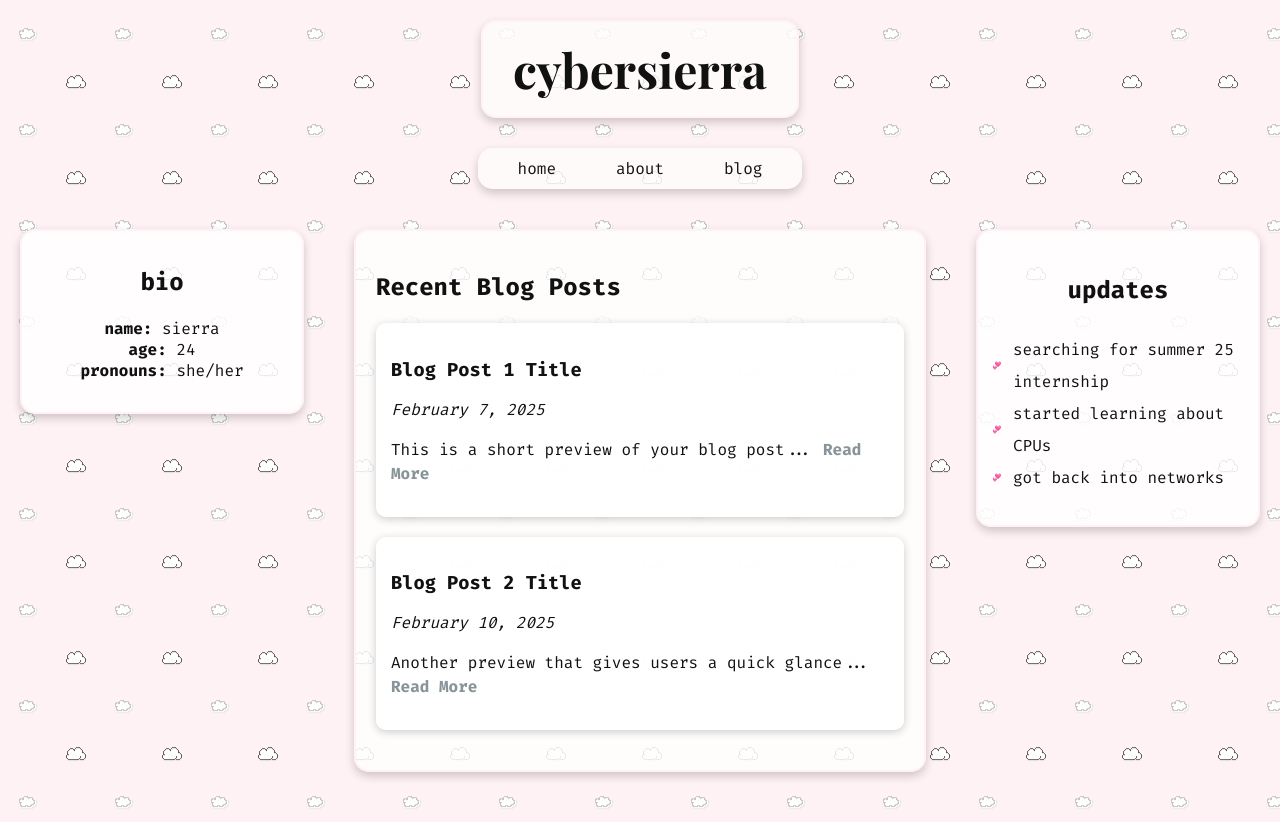
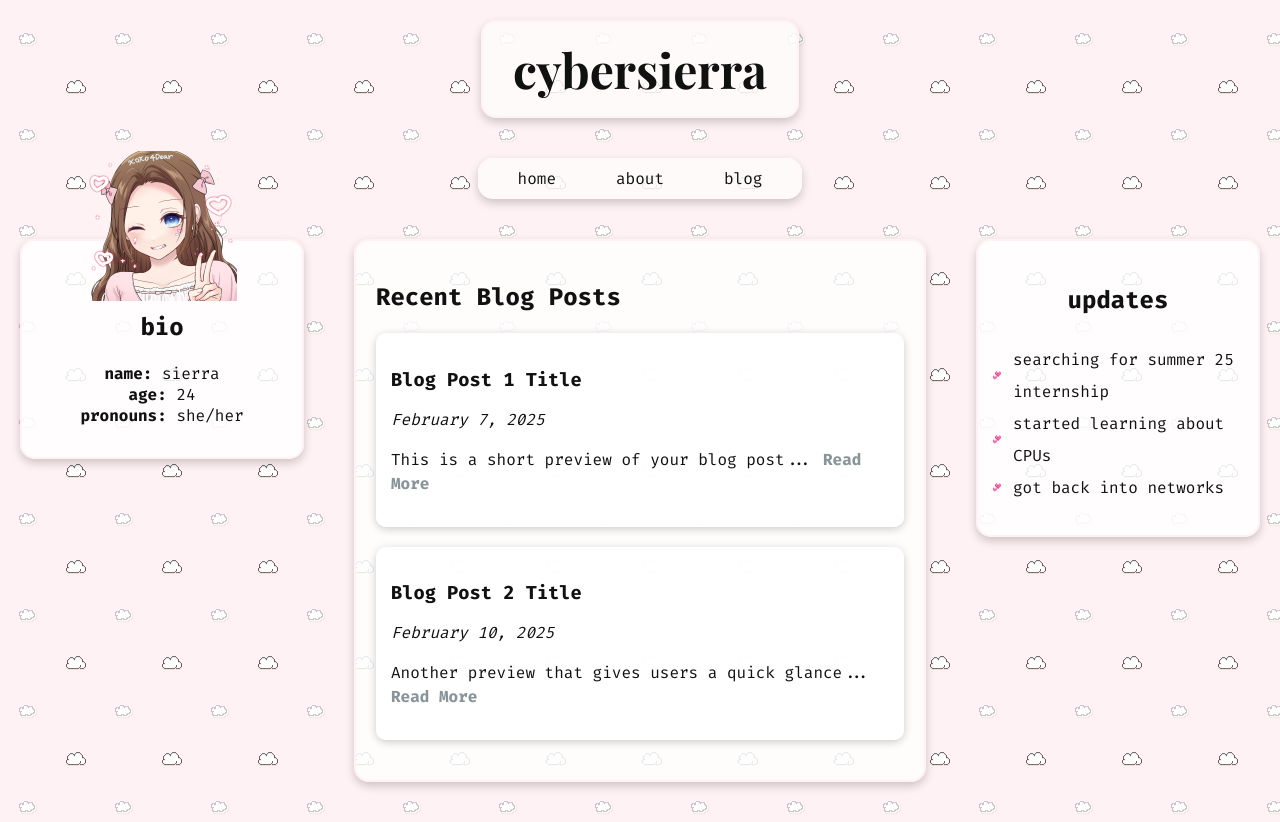
Before and after one commit to cybersierra/website, a plain HTML site: page index.html in a window 1280 px wide. Drawn offline with nearby package versions, Linux system fonts and the light colour scheme.

Commit message:
updated sprite and cursor

```diff
--- a/index.html
+++ b/index.html
@@ -16,6 +16,8 @@
   <!-- button/header -->
   <header class = "header">
     <a href="index.html" class = "site-title">cybersierra</a>
+
+    <!-- navigation bar -->
     <nav class="nav-bar">
       <ul>
         <li><a href="index.html">home</a></li>
@@ -30,6 +32,7 @@
     <!-- left column-->
     <aside class="left-column">
       <div class="bio">
+        <img src="assets/spite1.png" alt="sprite" class="sprite">
         <h1>bio</h1>
         <p><b>name: </b>sierra<br>
         <b>age: </b>24<br>
--- a/style.css
+++ b/style.css
@@ -15,6 +15,14 @@ body{
   text-align: left;
   text-transform: bold;
   margin: 0;
+
+    /* cursor is from https://www.cursors-4u.com/cursor/2011/12/29/angel-wing-heart.html
+  /* cursor */
+  cursor: url('assets/heart-cursor.png'), auto;
+}
+
+body, a{
+  cursor: url('assets/heart-cursor.png'), auto;
 }
 
 .header{
@@ -25,6 +33,17 @@ body{
   text-align: center;
   justify-content: center;
   align-items: center;
+  gap: 10px; /* adds space between the items */
+}
+
+/* This sprite is from https://picrew.me/en/image_maker/2003689 */
+.sprite{
+  width: 150px;
+  height: auto;
+  position: absolute;
+  top: -90px;
+  left: 50%;
+  transform: translateX(-50%);
 }
 
 .site-title{
@@ -38,7 +57,6 @@ body{
   /* padding and border */
   background: none;
   padding: 10px 20px;
-  cursor: pointer;
   transition: all 0.3s ease-in-out;
 
   /* content box */
@@ -142,6 +160,8 @@ body{
   border-radius: 15px; /* rounded corners */
   box-shadow: 0px 4px 10px rgba(0, 0, 0, 0.2); /* shadow */
   padding: 15px;
+
+  padding-top: 50px; /* adds space for the icon */
 }
 
 .bio-text{
```
Also changed, not shown: assets/heart-cursor.png (added), assets/spite1.png (added), 1 other file.
